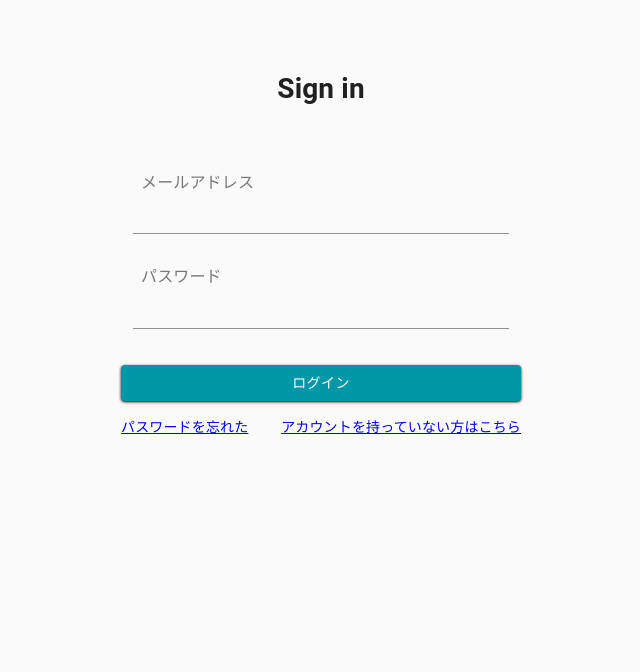
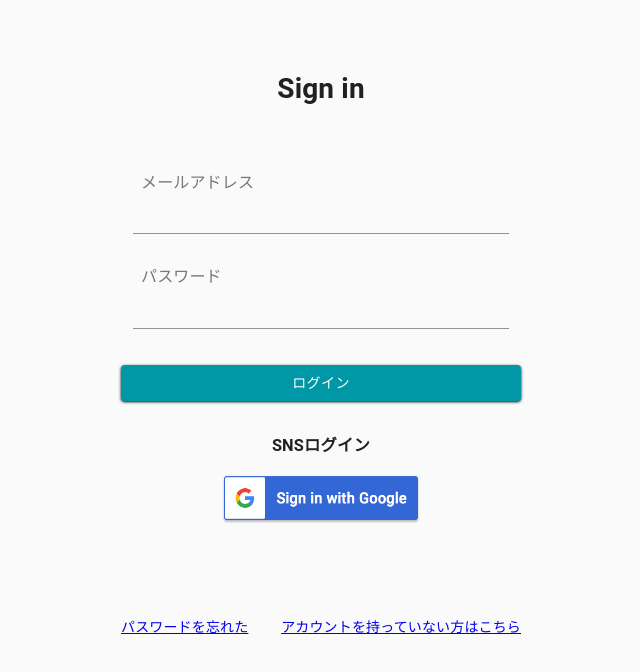
Before and after one commit to ohara95/blogFavo, a Next.js app: page /signin in a window 1280 px wide. Shown: the top 672 px of the page, without its empty margins (319-959 px from the left). Built offline with nearby package versions, Linux system fonts and the light colour scheme.

Commit message:
googlelogin追加

```diff
--- a/pages/signin.tsx
+++ b/pages/signin.tsx
@@ -13,6 +13,7 @@ import { sp } from '../styles/media';
 import { Toast } from '../root/components/Toast';
 import { InputWithLabel } from '../root/components/InputWithLabel';
 import { InputType } from '../types';
+import { SignInWithSns } from '../root/components/SignInWithSns';
 
 type FormData = {
   email: string;
@@ -85,6 +86,7 @@ export default function SignIn() {
         >
           {formState.isSubmitting ? <CircularProgress size={14} /> : 'ログイン'}
         </StyledButton>
+        <SignInWithSns />
         <AuthenticateLink>
           <Link href="/forget">パスワードを忘れた</Link>
           <Link href="/signup">アカウントを持っていない方はこちら</Link>
--- a/pages/signup.tsx
+++ b/pages/signup.tsx
@@ -13,6 +13,7 @@ import firebase from 'firebase';
 import { Toast } from '../root/components/Toast';
 import { InputWithLabel } from '../root/components/InputWithLabel';
 import { InputType } from '../types';
+import { SignInWithSns } from '../root/components/SignInWithSns';
 
 type FormData = {
   name: string;
@@ -130,6 +131,7 @@ export default function SignUp() {
         >
           {formState.isSubmitting ? <CircularProgress size={14} /> : '登録'}
         </StyledButton>
+        <SignInWithSns />
         <Link href="/signin">既にアカウントをお持ちの方はこちら</Link>
       </AuthenticateForm>
 
--- /dev/null
+++ b/root/components/SignInWithSns.tsx
@@ -0,0 +1,57 @@
+import React from 'react';
+import firebase, { auth, db, providerGoogle } from '../utils/firebase';
+import styled from 'styled-components';
+import Image from 'next/image';
+
+export const SignInWithSns = () => {
+  const googleLogin = async () => {
+    try {
+      const res = await auth.signInWithPopup(providerGoogle);
+      sns_login_res(res);
+    } catch (error) {
+      console.error(error);
+    }
+  };
+
+  const sns_login_res = async (res: firebase.auth.UserCredential) => {
+    const user = res.user as firebase.User;
+    try {
+      return await db.collection('users').doc(user.uid).set({
+        name,
+        icon: 'https://wired.jp/app/uploads/2018/01/GettyImages-522585140.jpg',
+        id: user?.uid,
+      });
+    } catch (error) {
+      console.error(error);
+    }
+  };
+
+  return (
+    <>
+      <Container>
+        <h3>SNSログイン</h3>
+        <StyledImage
+          src="/images/google.png"
+          alt="Googleログイン"
+          width="200px"
+          height="50px"
+          onClick={googleLogin}
+        />
+      </Container>
+    </>
+  );
+};
+
+const Container = styled.div`
+  display: flex;
+  flex-direction: column;
+  align-items: center;
+  height: 200px;
+`;
+
+const StyledImage = styled(Image)`
+  cursor: pointer;
+  &:hover {
+    opacity: 0.6;
+  }
+`;
--- a/root/utils/firebase.ts
+++ b/root/utils/firebase.ts
@@ -21,4 +21,5 @@ if (firebase.apps.length === 0) {
 export const auth = firebase.auth();
 export const db = firebase.firestore();
 export const storage = firebase.storage();
+export const providerGoogle = new firebase.auth.GoogleAuthProvider();
 export default firebase;
```
Also changed, not shown: public/images/google.png (added).
